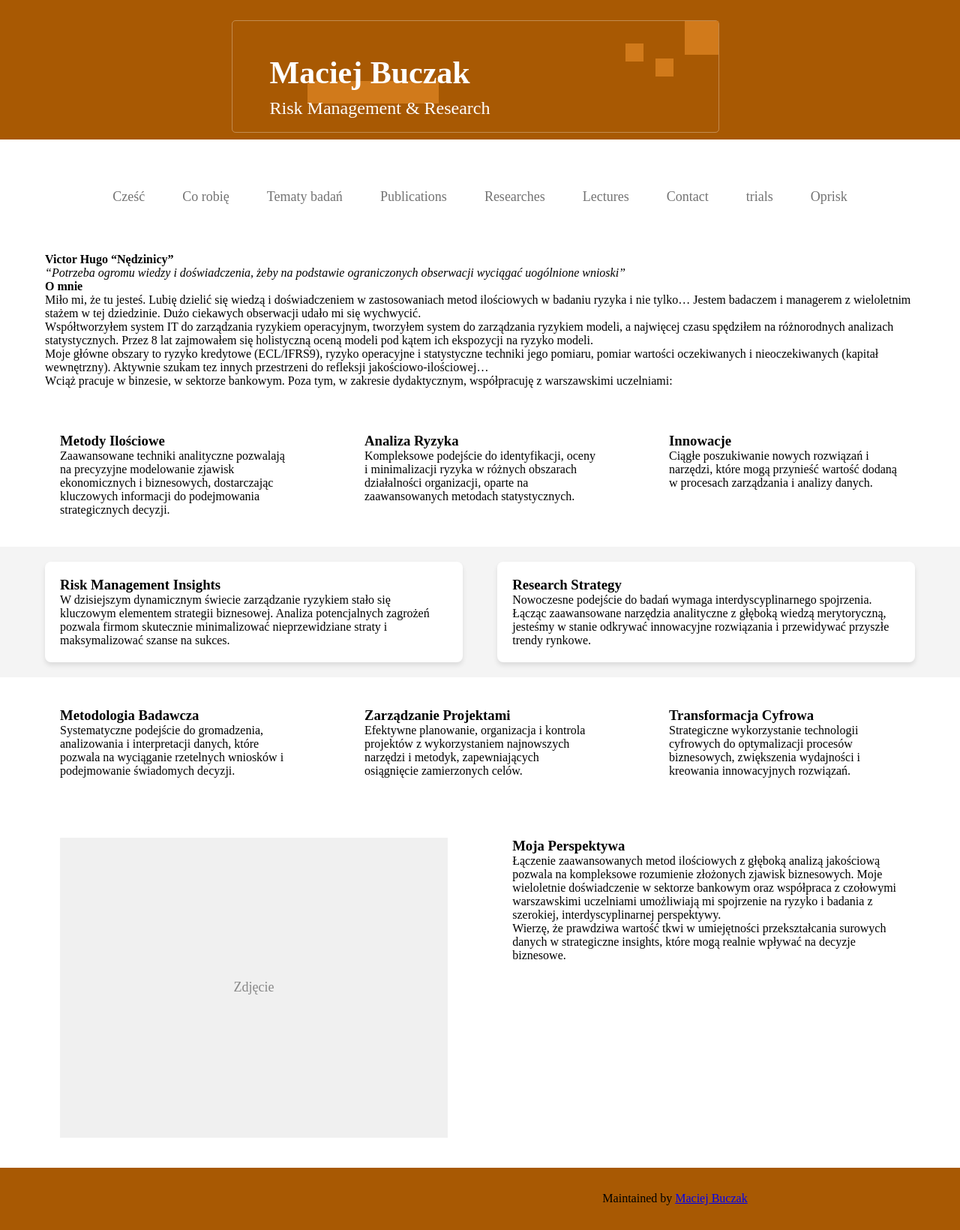
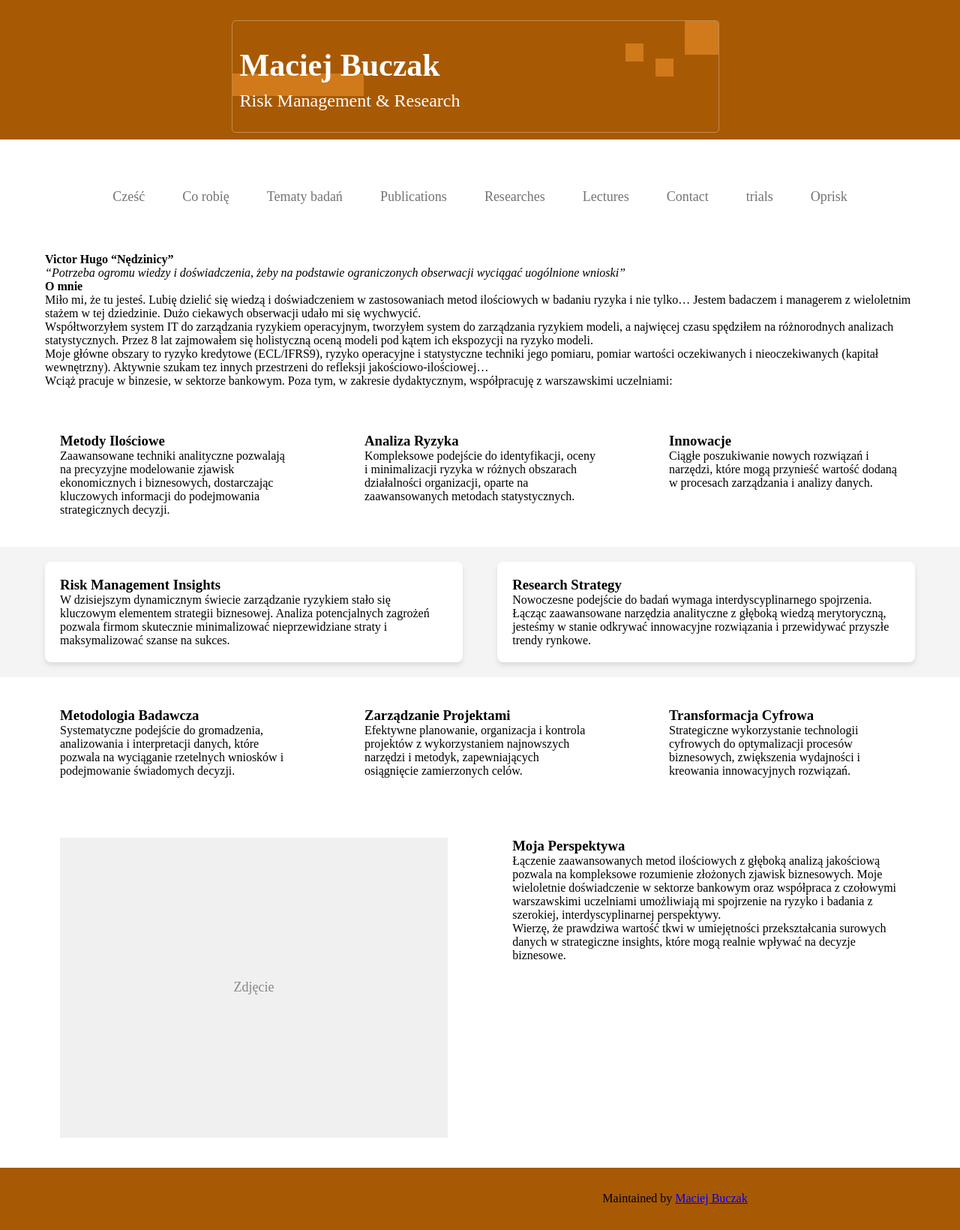
Before and after one commit to MaciejBuczak/risk-research, a Jekyll site: the page built from index.md, in a window 1280 px wide. Shown: the whole page at 75% size. Built offline with Jekyll 4.4.1, drawn with Linux system fonts in a browser that asks for light colours.

Commit message:
Update default.html

```diff
--- a/_layouts/default.html
+++ b/_layouts/default.html
@@ -84,8 +84,8 @@
 /* Nowy styl dla nagłówka w kontenerze title-square-container */
 .title-square-container .header-content {
   position: absolute;
-  top: 25px; /* Kontrolowanie położenia w pionie */
-  left: 50px; /* Kontrolowanie położenia w poziomie */
+  top: 15px; /* Kontrolowanie położenia w pionie */
+  left: 10px; /* Kontrolowanie położenia w poziomie */
   z-index: 10;
 }
 
@@ -154,8 +154,8 @@
       height: 30px;
       background-color: #d17a1b;
       position: absolute;
-      top: 80px; /* Możesz kontrolować położenie w pionie */
-      left: 100px; /* Możesz kontrolować położenie w poziomie */
+      top: 70px; /* Możesz kontrolować położenie w pionie */
+      left: 0px; /* Możesz kontrolować położenie w poziomie */
     }
 
     /* Media queries dla różnych szerokości ekranu */
```
